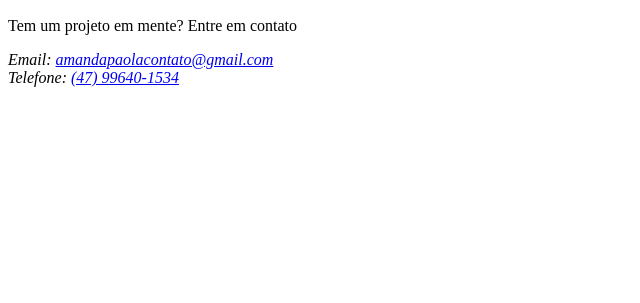
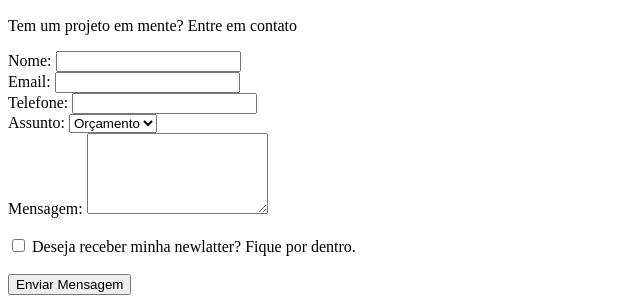
Before and after one commit to amandapassuncao/site, a plain HTML site: page index.html in a window 1280 px wide. Shown: the part 584-887 px from the top of the page, without its empty margins (0-640 px from the left). Before the commit the page ends 800 px from the top, so only its background shows below. Drawn offline with Linux system fonts and the light colour scheme.

Commit message:
versão 4.0

```diff
--- a/index.html
+++ b/index.html
@@ -26,6 +26,7 @@
         <h2>Sobre mim</h2>
 
         <img src="imagemy.jpg"  alt="Imagem de foto de perfil"title="Imagem de perfil">
+
 
         <article>
             <p>
@@ -66,10 +67,42 @@
 
             <p>Tem um projeto em mente? Entre em contato</p>
 
-            <address>
-                Email: <a href="mailto:amandapaolacontato@gmail.com">amandapaolacontato@gmail.com</a> <br>
-                Telefone: <a href="tel:+5547996401534">(47) 99640-1534</a>
-            </address>
+            <form action="">
+
+                <label for="nome">Nome: </label>
+                <input type="text" id="nome" name="nome" required><br>
+
+                <label for="email">Email: </label>
+                <input type="email" id="email" name="email" required><br>
+
+                <label for="telefone">Telefone: </label>
+                <input type="tel" id="telefone" name="telefone"><br>
+
+                <label for="assunto">Assunto: </label>
+                <select name="assunto" id="assunto">
+                    <option value="orcamento">Orçamento</option>
+                     <option value="duvida">Dúvida</option>
+                      <option value="outro">Outro</option>
+                </select>
+
+                <br>
+
+                <label for="mensagem">Mensagem: </label>
+                <textarea name="Mensagem" id="Mensagem" cols="20" rows="5" required></textarea> <br>
+
+                <br>
+
+                <input type="checkbox" id="inscricao" name="Inscricao">
+
+
+                <label for="Inscricao"> Deseja receber minha newlatter? Fique por dentro.</label>
+
+                <br>
+                <br>
+
+                <input type="submit" value="Enviar Mensagem" >
+
+            </form>
 
         </section>
 
```
